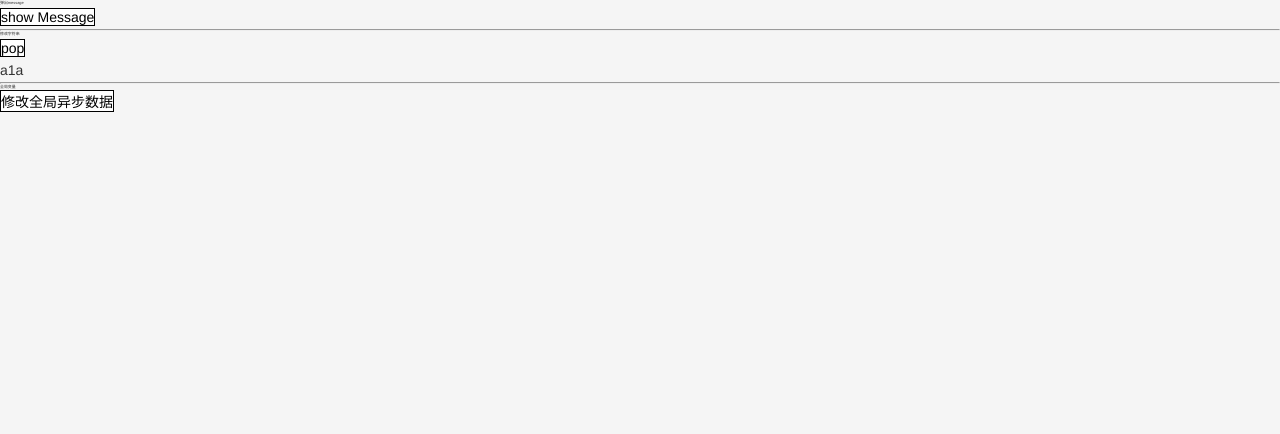
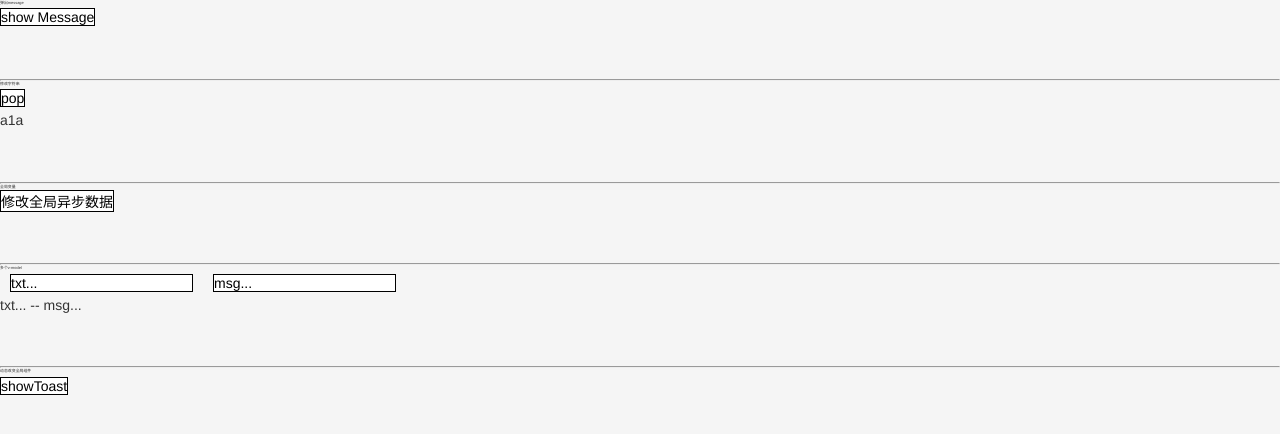
Before and after one commit to aman2025/omgburse, a Vue app: page /#/messageTest in a window 1280 px wide. Shown: the top 434 px of the page. Built offline with nearby package versions, Linux system fonts and the light colour scheme; no server answers.

Commit message:
示例引入多个v-model，双向绑定和监听；完善了Toast动态全局创建的属性和instance

```diff
--- /dev/null
+++ b/src/components/TestVmodel.vue
@@ -0,0 +1,47 @@
+<template>
+  <div>
+    <input type="text" :value="modelValue" @input="$emit('update:modelValue', $event.target.value)" />
+    <input type="text" :value="text" @input="$emit('update:text', $event.target.value)" />
+  </div>
+</template>
+<script>
+import { watch } from 'vue';
+export default {
+  name: 'TestVmodel',
+  components: {},
+  props: {
+    modelValue: String,
+    text: String
+  },
+  emits: ['update:modelValue', 'update:text'],
+  setup(props, context) {
+    // close
+    let timeout = null;
+    let i = 0;
+    const close = () => {
+      timeout && clearTimeout(timeout);
+      timeout = setTimeout(() => {
+        console.log(12);
+        context.emit('update:text', 'close...' + i++);
+      }, 1230);
+    };
+    // 监听显示属性
+    watch(
+      () => props.modelValue,
+      () => {
+        console.log('watch...');
+        close();
+      }
+    );
+    // return
+    return {};
+  },
+  methods: {}
+};
+</script>
+<style scoped lang="scss">
+input {
+  border: 1px solid #000;
+  margin: 0 10px;
+}
+</style>
--- a/src/components/toast/Toast.vue
+++ b/src/components/toast/Toast.vue
@@ -15,7 +15,7 @@ export default {
     msg: String,
     remove: Function
   },
-  // emits: ['update:modeValue'],
+  emits: ['update:modelValue'], // 用于标签方式更新modelValue,不建议
   setup(props, context) {
     console.log(context);
     console.log(props.modelValue);
@@ -24,8 +24,10 @@ export default {
     const close = () => {
       timeout && clearTimeout(timeout);
       timeout = setTimeout(() => {
-        // context.emit('update:modeValue', false);
-        props.remove();
+        console.log('close...');
+        // update:modelValue 在用动态全局创建组件时是无效的，因为 Toast的props属性是只读的；
+        context.emit('update:modelValue', false); // 用标签方式<Toast />引入是有效的，不建议用标签方式，因为instance读取不到，两个会混肴
+        props.remove && props.remove();
       }, 1230);
     };
     // 监听显示属性
--- a/src/components/toast/index.js
+++ b/src/components/toast/index.js
@@ -28,7 +28,7 @@ function ShowToast(options = {}) {
 
   if ($inst) {
     console.log('instance is exist');
-    // 读取动态创建实例的属性, 只读属性，不能修改，改成ref响应数据也不能
+    // 动态创建实例的属性props, 只读属性，不能修改，改成ref响应数据也不能
     console.log($inst.$props.modelValue);
     return;
   }
--- a/src/views/MessageTest.vue
+++ b/src/views/MessageTest.vue
@@ -2,29 +2,48 @@
   <div>
     <h3>弹出message</h3>
     <button @click="showMessage('122256666', goback)" class="btn">show Message</button>
+    <div class="blank"></div>
     <hr />
     <h3>修改字符串</h3>
     <button @click="updateUser('o1k1')" class="btn">pop</button>
     <div>{{ users }}</div>
+    <div class="blank"></div>
     <hr />
     <h3>全局变量</h3>
     <h3>{{ bb.userinfo.id }}</h3>
     <button @click="editGlb" class="btn">修改全局异步数据</button>
+    <div class="blank"></div>
+    <hr />
+    <h3>多个v-model</h3>
+    <TestVmodel v-model="txt" v-model:text="message" />
+    {{ txt }} -- {{ message }}
+    <div class="blank"></div>
+    <hr />
+    <h3>动态改变全局组件</h3>
+    <button @click="showToast" class="btn">showToast</button>
+    <Toast v-model="isshow" msg="message" />
   </div>
 </template>
 <script>
-import { inject } from 'vue';
+import { inject, reactive, toRefs } from 'vue';
 import { useRouter } from 'vue-router';
+import TestVmodel from '../components/TestVmodel.vue';
+import Toast from '../components/toast/Toast.vue';
 export default {
   name: 'MessageTest',
-  components: {},
-  inject: ['showMessage'],
+  components: { TestVmodel, Toast },
+  inject: ['showMessage', 'showToast'],
   setup() {
     let users = inject('users');
     const temp = inject('temp');
+    const state = reactive({
+      message: 'msg...',
+      txt: 'txt...',
+      isshow: true
+    });
     console.log(temp);
     const updateUser = inject('updateUser');
-    //返回，显示message一秒后路由返回
+    // 返回，显示message一秒后路由返回
     const router = useRouter();
     const goback = () => {
       setTimeout(() => {
@@ -39,7 +58,8 @@ export default {
       updateUser,
       users,
       goback,
-      bb
+      bb,
+      ...toRefs(state)
     };
   },
   methods: {
@@ -54,4 +74,7 @@ export default {
 .btn {
   border: 1px solid #000;
 }
+.blank {
+  height: 50px;
+}
 </style>
```
